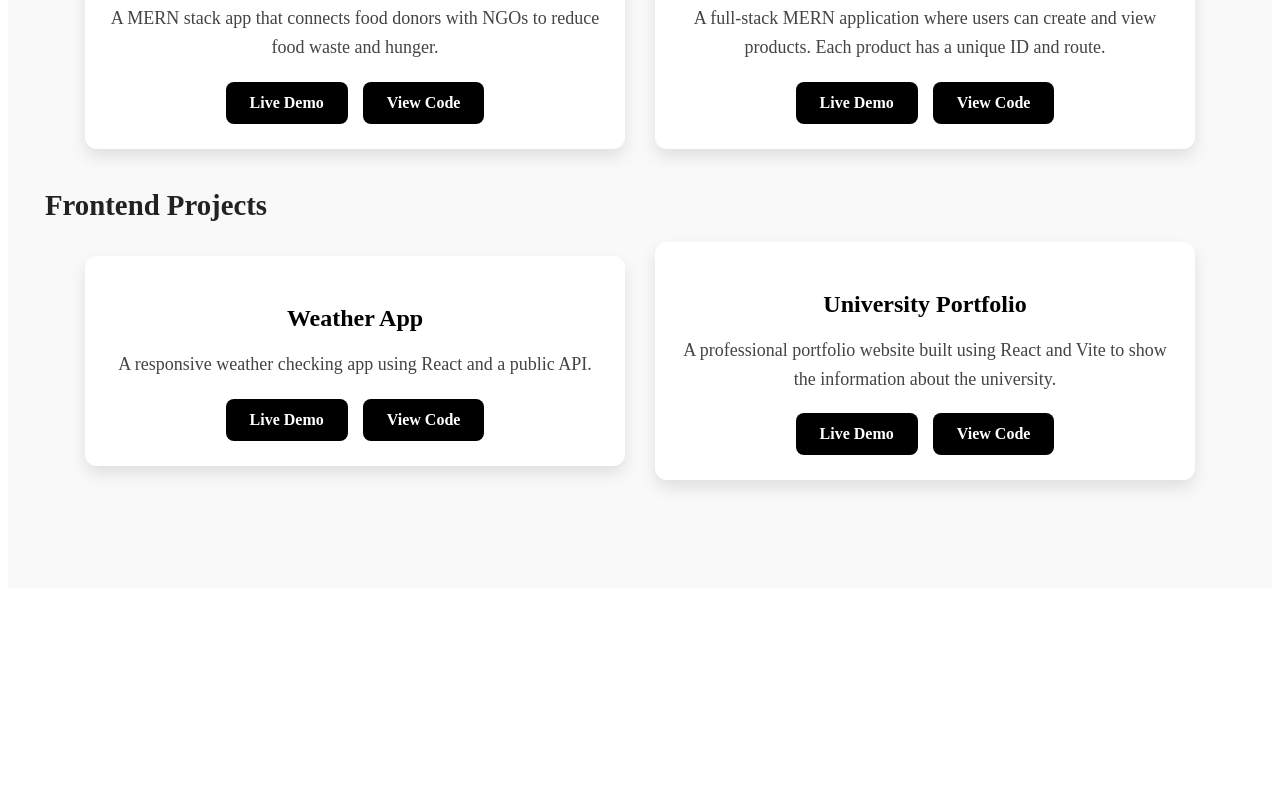
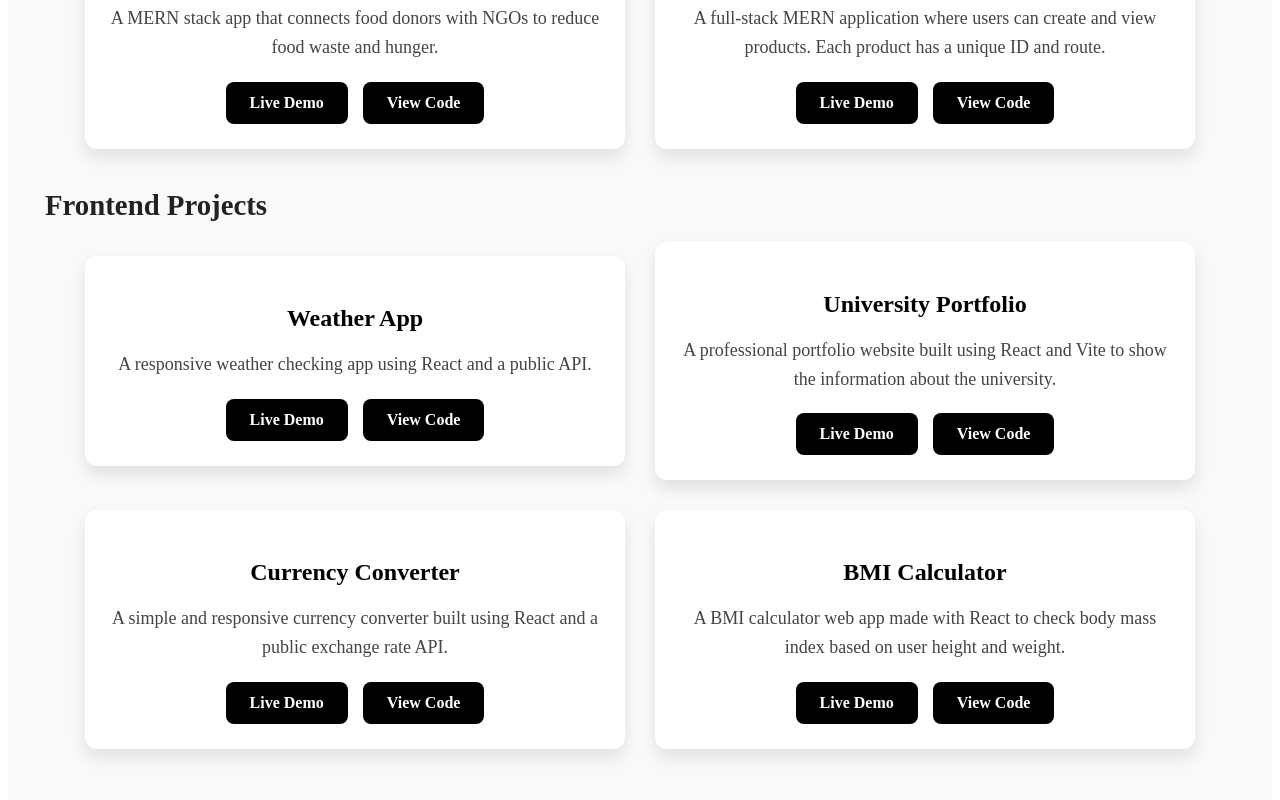
Before and after one commit to MADHANSHARON/my-portfolio, a React (Vite) app: page /my-portfolio/projects in a window 1280 px wide. Shown: the part 340-1140 px from the top of the page. Before the commit the page ends 936 px from the top, so only its background shows below. Built offline with nearby package versions, Linux system fonts and the light colour scheme.

Commit message:
Initial commit

```diff
--- a/src/pages/Projects.jsx
+++ b/src/pages/Projects.jsx
@@ -31,6 +31,7 @@ function Projects() {
           </div>
         </div>
 
+
       </div>
 
 
@@ -57,6 +58,27 @@ function Projects() {
       </div>
     </div>
   </div>
+  <div className="project-card">
+  <div className="project-card-content">
+    <h3>Currency Converter</h3>
+    <p>A simple and responsive currency converter built using React and a public exchange rate API.</p>
+    <div className="project-links">
+      <a href="https://madhansharon.github.io/Currency-converter/" target="_blank" rel="noreferrer">Live Demo</a>
+      <a href="https://github.com/MadhanSharon/Currency-converter" target="_blank" rel="noreferrer">View Code</a>
+    </div>
+  </div>
+</div>
+
+<div className="project-card">
+  <div className="project-card-content">
+    <h3>BMI Calculator</h3>
+    <p>A BMI calculator web app made with React to check body mass index based on user height and weight.</p>
+    <div className="project-links">
+      <a href="https://madhansharon.github.io/bmi-calculator/" target="_blank" rel="noreferrer">Live Demo</a>
+      <a href="https://github.com/MadhanSharon/bmi-calculator/" target="_blank" rel="noreferrer">View Code</a>
+    </div>
+  </div>
+</div>
 
       </div>
     </div>
```
